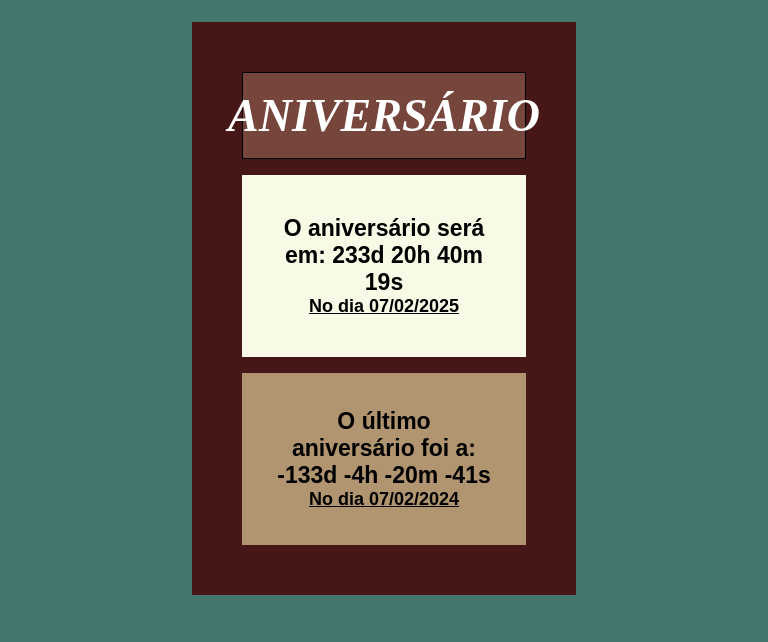
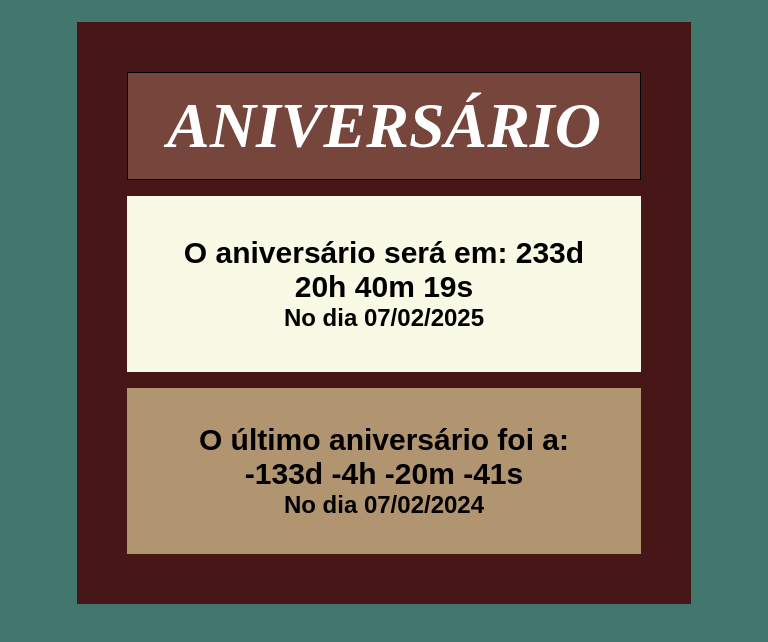
Before and after one commit to ThgFeldmann/exercicioLandingPage, a website built with Parcel: page src/index.html in a window 768 px wide. Built offline with nearby package versions, Linux system fonts and the light colour scheme.

Commit message:
Responsividade

```diff
--- a/src/index.html
+++ b/src/index.html
@@ -9,7 +9,7 @@
 </head>
 <body>
     <div class="underlayer">
-        <header class="Title">
+        <header class="title">
             <i>
                 <h1>Aniversário</h1>
             </i>
@@ -17,13 +17,13 @@
         <section class="future">
             <div class="container">
                 <p>O aniversário será em: <span id="contadorFuturo"></span></p>
-                <p class="date">No dia 07/02/2025</p>
+                <p id="date">No dia 07/02/2025</p>
             </div>
         </section>
         <section class="past">
             <div class="container">
                 <p>O último aniversário foi a: <span id="contadorPassado"></span></p>
-                <p class="date">No dia 07/02/2024</p>
+                <p id="date">No dia 07/02/2024</p>
             </div>
         </section>
     </div>
--- a/src/styles/main.scss
+++ b/src/styles/main.scss
@@ -15,7 +15,7 @@ body {
     font-size: 23px;
 }
 
-.Title {
+.title {
     padding: 16px;
     justify-content: center;
     display: flex;
@@ -34,3 +34,53 @@ body {
     left: 25%;
     background-color: rgb(71, 23, 23);
 }
+
+@media (min-width: 768px) and (max-width: 1023px) {
+
+    .underlayer {
+        width: 80%;
+        left: 10%;
+    }
+
+    .title {
+        width: 100%;
+        font-size: 32px;
+    }
+
+    section {
+        font-size: 30px;
+
+        .container {
+            width: 100%;
+
+            #date {
+                font-size: 24px;
+            }
+        }
+    }
+}
+
+@media (max-width: 767px) {
+
+    .underlayer {
+        width: 90%;
+        left: 5%;
+    }
+
+    .title {
+        font-size: 16px
+    }
+
+    section {
+        font-size: 18px;
+
+        .container {
+            width: 100%;
+
+            #date {
+                font-size: 14px;
+            }
+        }
+    }
+
+}
```
